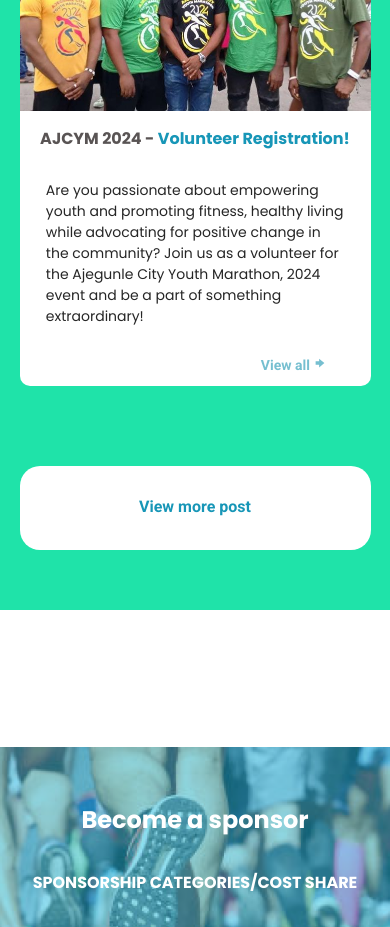
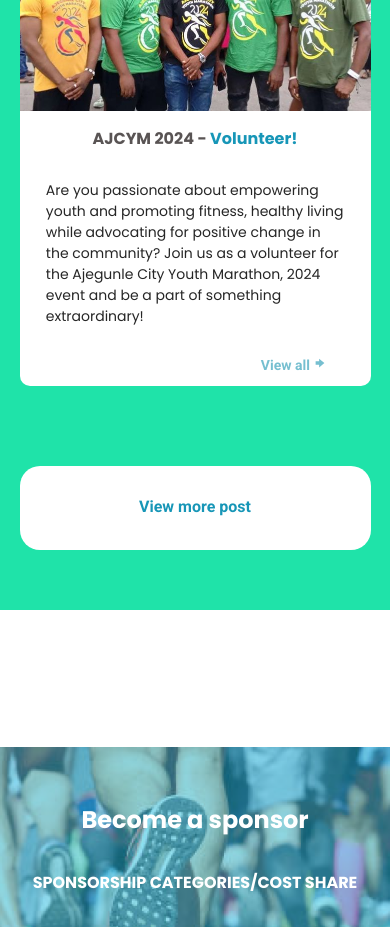
Before and after one commit to Kennedy2042/ajegunle-city-marathon, a React (Vite) app: page /#/ in a window 390 px wide. Shown: the part 7280-8207 px from the top of the page. Built offline with nearby package versions, Linux system fonts and the light colour scheme.

Commit message:
pages responsivenes resolved

```diff
--- a/src/landingPage/LandingPage.jsx
+++ b/src/landingPage/LandingPage.jsx
@@ -247,7 +247,7 @@
                         <Newscard
                             img={news3}
                             H4={"AJCYM 2024 -"}
-                            Span={"Volunteer Registration!"}
+                            Span={"Volunteer!"}
                             content={"Are you passionate about empowering youth and promoting fitness, healthy living while advocating for positive change in the community? Join us as a volunteer for the Ajegunle City Youth Marathon, 2024 event and be a part of something extraordinary!"}
                         />
                     </div>
```
